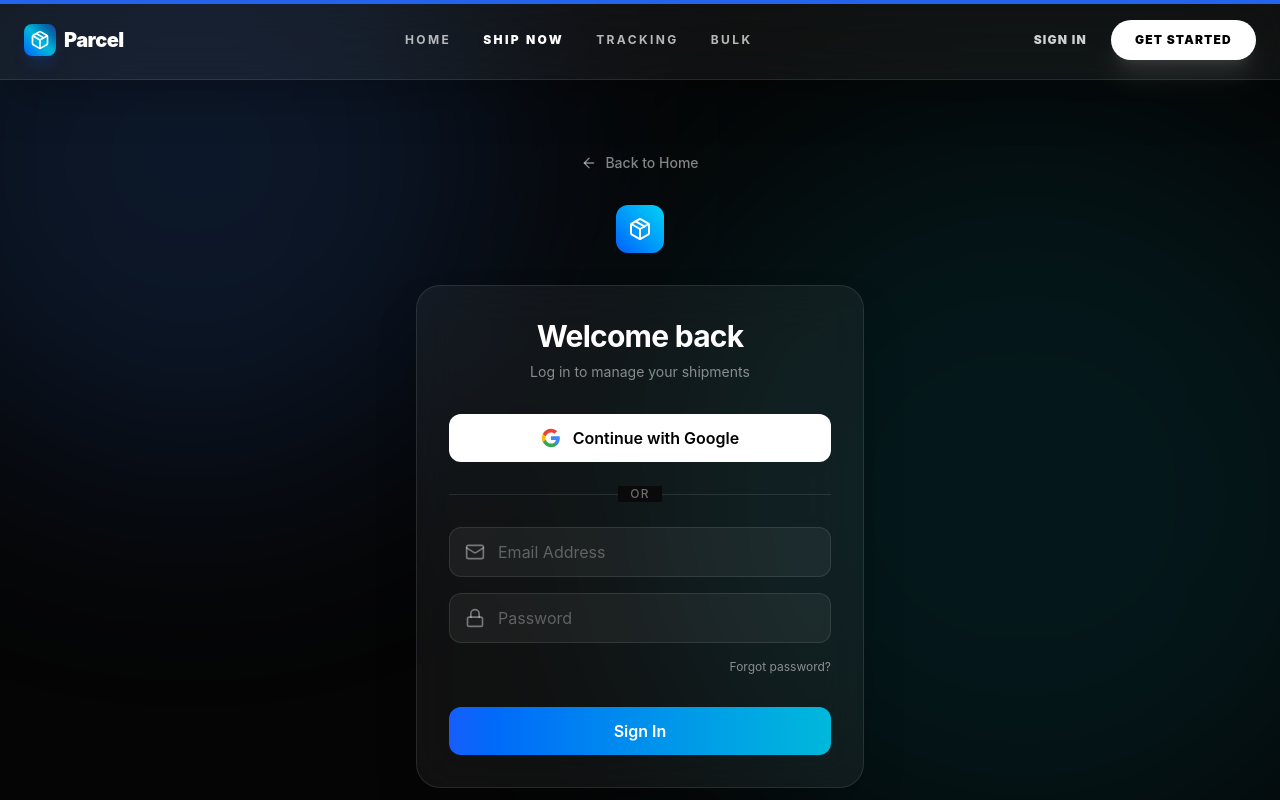
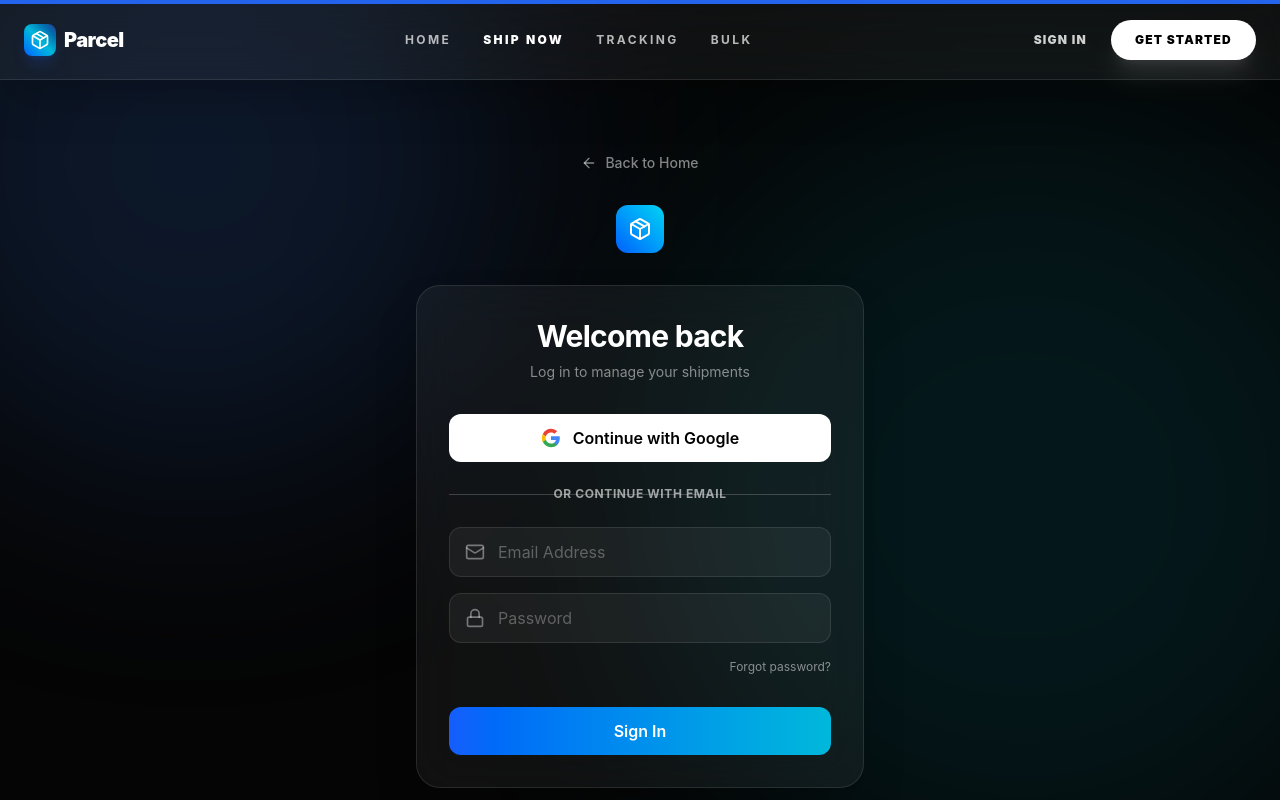
Before and after one commit to samshatan/P2P-Shipping-Platform, a React (Vite) app in the folder frontend/: page /login in a window 1280 px wide. Shown: the top 800 px of the page. Built offline with nearby package versions, Linux system fonts and the light colour scheme.

Commit message:
update authentication

```diff
--- a/frontend/src/pages/AuthPage.tsx
+++ b/frontend/src/pages/AuthPage.tsx
@@ -186,8 +186,8 @@
                   </div>
 
                   <div className="relative flex items-center justify-center mb-8">
-                    <hr className="w-full border-white/10" />
-                    <span className="absolute bg-[#0a0a0a] px-3 text-xs text-white/40 uppercase tracking-widest font-medium">Or</span>
+                    <hr className="w-full border-white/20"/>
+                    <span className="absolute px-4 text-xs font-bold text-white/60 uppercase tracking-wider">Or Continue with Email</span>
                   </div>
                 </>
               )}
```
